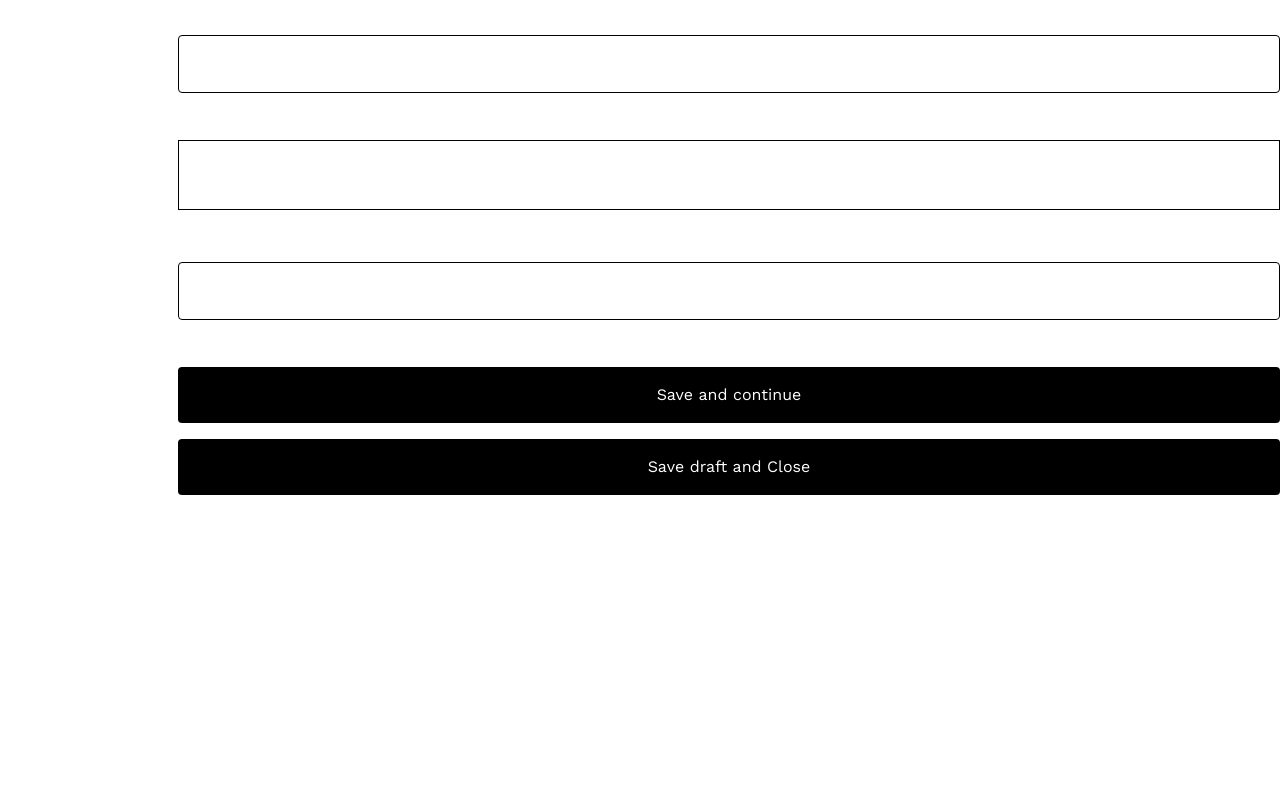
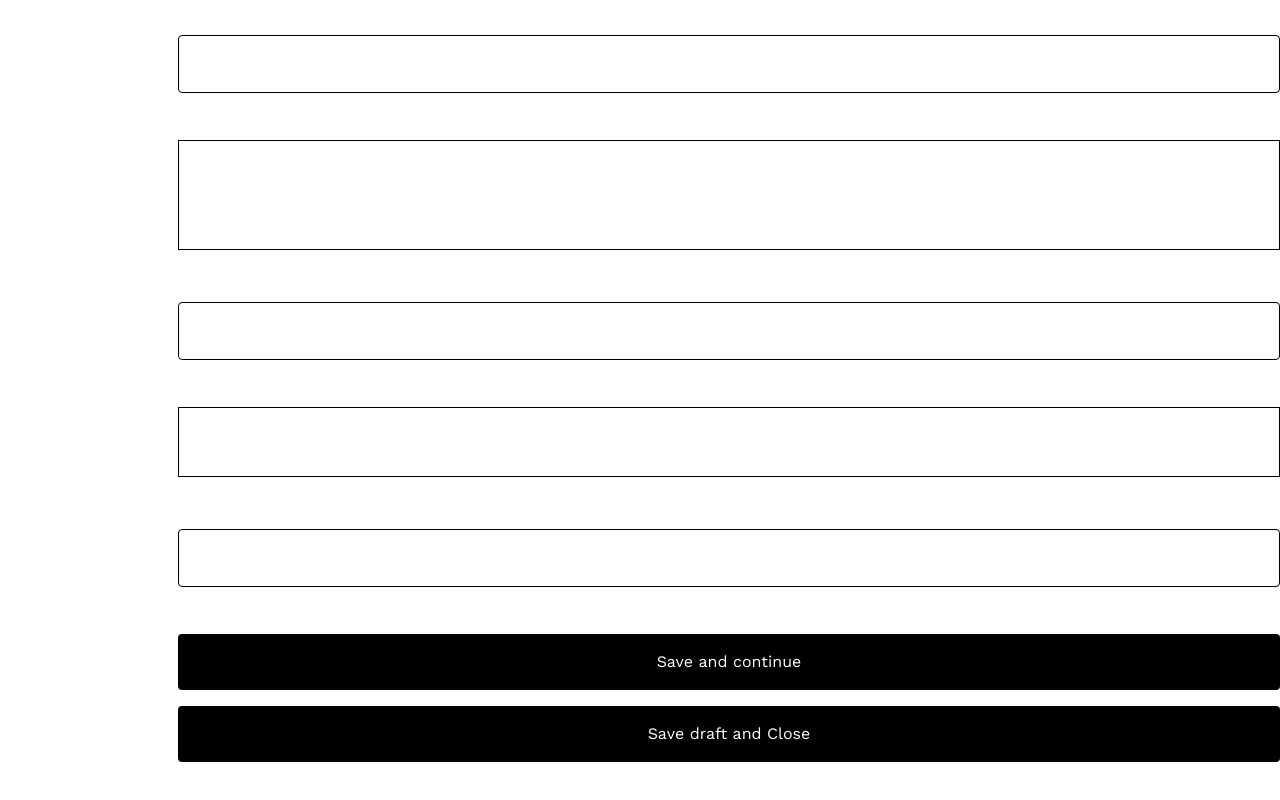
Before and after one commit to OrdumLTD/Ordum-Client-MVP, a Next.js app: page /submitproposal/theproposal in a window 1280 px wide. Shown: the part 2039-2839 px from the top of the page. Before the commit the page ends 2614 px from the top, so only its background shows below. Built offline with nearby package versions, Linux system fonts and the light colour scheme.

Commit message:
Revert "bug fix"
This reverts commit 920856949e5dfb891932d663c8878bd6d228a656.

```diff
--- a/src/Components/submitProposal/theproposal/index.tsx
+++ b/src/Components/submitProposal/theproposal/index.tsx
@@ -1,4 +1,4 @@
-"use client";
+'use client'
 
 import Image from "next/image";
 
@@ -6,14 +6,16 @@ import { useContext, useState } from "react";
 import { useRouter } from "next/navigation";
 import { useProposalContext } from "@/Context/submitPropolsal";
 
+
 type Props = {
   className?: string;
 };
 
 const SubmitProposalContext: React.FC<Props> = (props) => {
-  const { context, changeToStep, changeContext } = useProposalContext();
+  const {context,changeToStep,changeContext} =useProposalContext();
 
   const router = useRouter();
+
 
   const changePropolsalSubPage = async (step: number, route: string) => {
     changeToStep(step);
@@ -185,10 +187,24 @@ WIP ~ would be good to add example text here from a previous proposal.
           <textarea className="mt-2 w-full text-sm bg-inherit placeholder:font-italitc border border-black rounded py-2 pl-2 pr-4 focus:outline-none resize-none min-h-[10rem]" />
 
           <div className="mt-10 border border-black py-5 px-4">
-            <h2 className="text-xl">
-              5. If you have seen similar proposals before: why is yours
-              different?
-            </h2>
+            <h2 className="text-xl">4. Why Kusama</h2>
+            <p className="mt-4 text-gray-400">
+              Why did you choose to build in Kusama? What is it about this
+              network that encourages you to submit this proposal?
+            </p>
+          </div>
+
+          <div className="mt-5">
+            <p className="hover:cursor-pointer text-gray-400">
+              Click here to type and open text editor.
+            </p>
+          </div>
+
+          {/* Add context handler */}
+          <textarea className="mt-2 w-full text-sm bg-inherit placeholder:font-italitc border border-black rounded py-2 pl-2 pr-4 focus:outline-none resize-none min-h-[10rem]" />
+
+          <div className="mt-10 border border-black py-5 px-4">
+            <h2 className="text-xl">5. If you have seen similar proposals before: why is yours different?</h2>
           </div>
 
           <div className="mt-5">
@@ -206,7 +222,9 @@ WIP ~ would be good to add example text here from a previous proposal.
           <div className="mt-10 mb-20 flex flex-col gap-4">
             <button
               className="bg-black text-white py-2 md:py-4 rounded"
-              onClick={() => changePropolsalSubPage(3, "/submitproposal/team")}
+              onClick={() =>
+                changePropolsalSubPage(3, "/submitproposal/team")
+              }
             >
               Save and continue
             </button>
```
